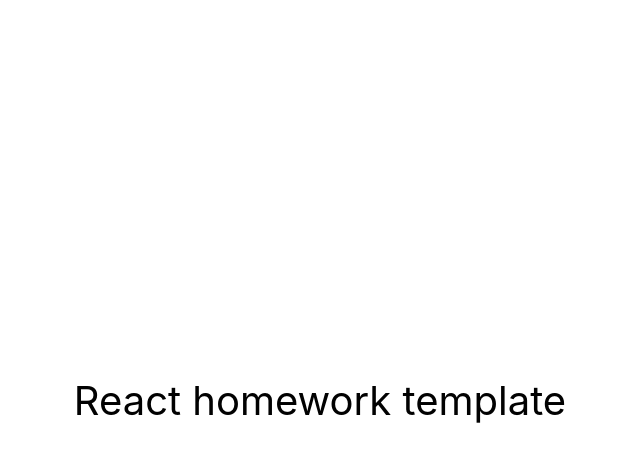
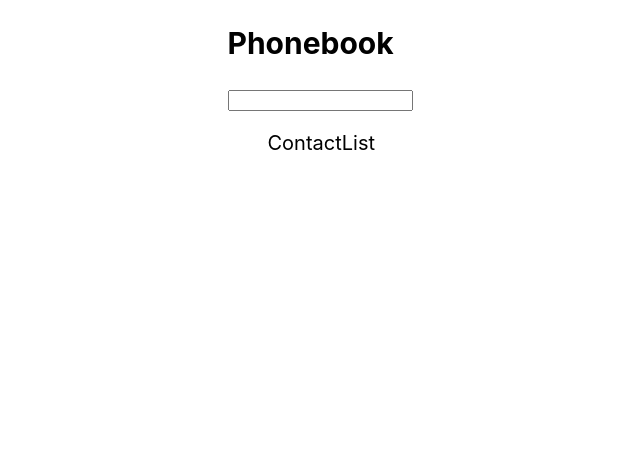
Before and after one commit to MykhailoTarasov/goit-react-hw-02-phonebook, a React (Create React App) app: page / in a window 1280 px wide. Shown: the top 462 px of the page, without its empty margins (320-960 px from the left). Built offline with nearby package versions, Linux system fonts and the light colour scheme.

Commit message:
started something

```diff
--- a/src/components/App.jsx
+++ b/src/components/App.jsx
@@ -1,16 +1,32 @@
-export const App = () => {
+import React, { Component } from 'react';
+import ContactForm from './ContactForm/ContactForm';
+import ContactList from './ContactList/ContactList';
+
+class App extends Component {
+  state = {
+    contacts: [],
+    name: '',
+  };
+
+  render() {
     return (
       <div
         style={{
           height: '100vh',
           display: 'flex',
           justifyContent: 'center',
-        alignItems: 'center',
-        fontSize: 40,
-        color: '#010101'
+          fontSize: 20,
+          color: '#010101',
         }}
       >
-      React homework template
+        <div>
+          <h2>Phonebook</h2>
+          <ContactForm />
+          <ContactList />
+        </div>
       </div>
     );
-};
+  }
+}
+
+export default App;
--- /dev/null
+++ b/src/components/ContactForm/ContactForm.js
@@ -0,0 +1,7 @@
+const ContactForm = () => (
+  <form>
+    <input type="text" name="name" required />
+  </form>
+);
+
+export default ContactForm;
--- /dev/null
+++ b/src/components/ContactList/ContactList.js
@@ -0,0 +1,7 @@
+const ContactList = () => (
+<ul>
+    ContactList
+</ul>
+)
+
+export default ContactList;
--- a/src/index.js
+++ b/src/index.js
@@ -1,6 +1,6 @@
 import React from 'react';
 import ReactDOM from 'react-dom/client';
-import { App } from 'components/App';
+import  App  from 'components/App';
 import './index.css';
 
 ReactDOM.createRoot(document.getElementById('root')).render(
```
Lines whose indentation alone changed are shown as unchanged.
